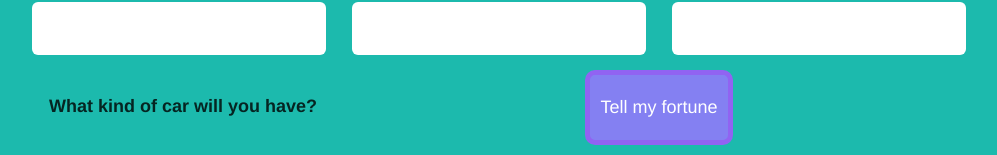
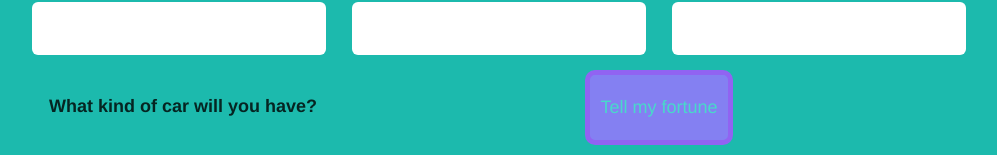
Before and after one commit to Xgarcia15/MASH-Game, a plain HTML site: page index.html in a window 1280 px wide. Shown: the part 784-939 px from the top of the page, without its empty margins (141-1138 px from the left). Drawn offline with Linux system fonts and the light colour scheme.

Commit message:
Update style.css

```diff
--- a/style.css
+++ b/style.css
@@ -33,7 +33,7 @@
   background: #8480F2;
   border: 5px solid #9163F2;
   border-radius: 10px;
-  color: #fff;
+  color: #48D9CA;
   cursor: pointer;
   display: block;
   font-size: 18px;
```
